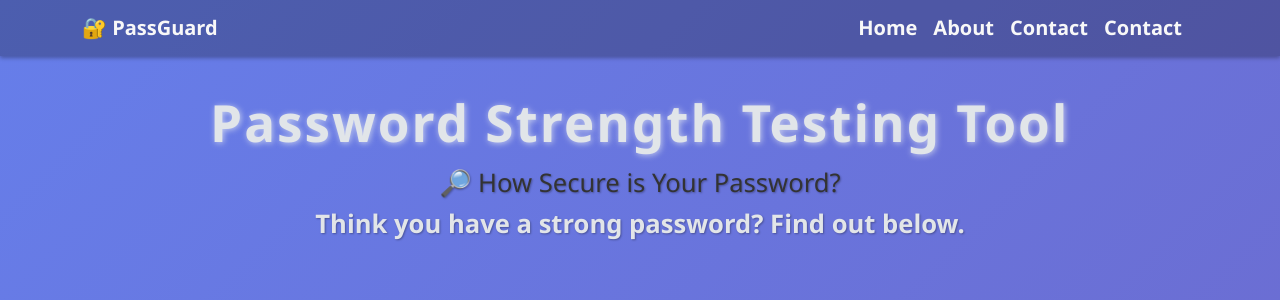
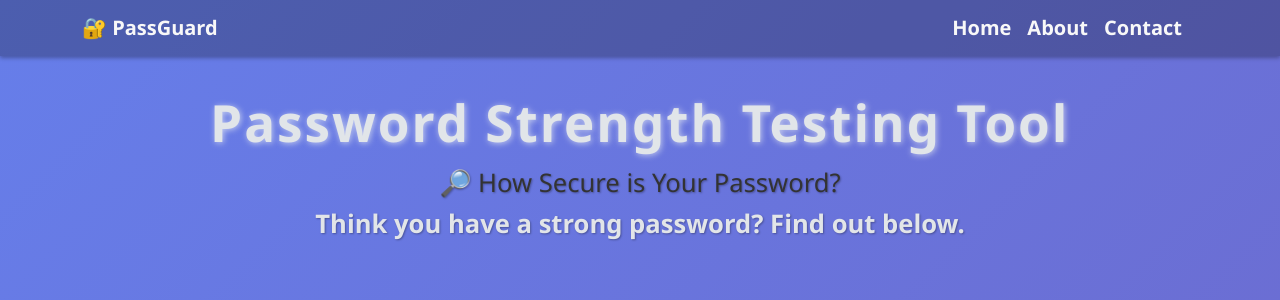
Before and after one commit to mthimkulu23/Password-Stregnth, a Flask app: page / in a window 1280 px wide. Shown: the top 300 px of the page. Run offline with Flask 3, Linux system fonts and the light colour scheme.

Commit message:
code fixed

```diff
--- a/app/templates/password.html
+++ b/app/templates/password.html
@@ -23,7 +23,6 @@
         <ul class="navbar-nav ms-auto nav-links">
           <li class="nav-item"><a class="navbar-brand brand" href="#home">Home</a></li>
           <li class="nav-item"><a class="navbar-brand brand" href="#about">About</a></li>
-          <li class="nav-item"><a class="navbar-brand brand" href="#educational-chat">Contact</a></li>
           <li class="nav-item"><a class="navbar-brand brand" href="#contact-section">Contact</a></li>
         </ul>
       </div>
```
